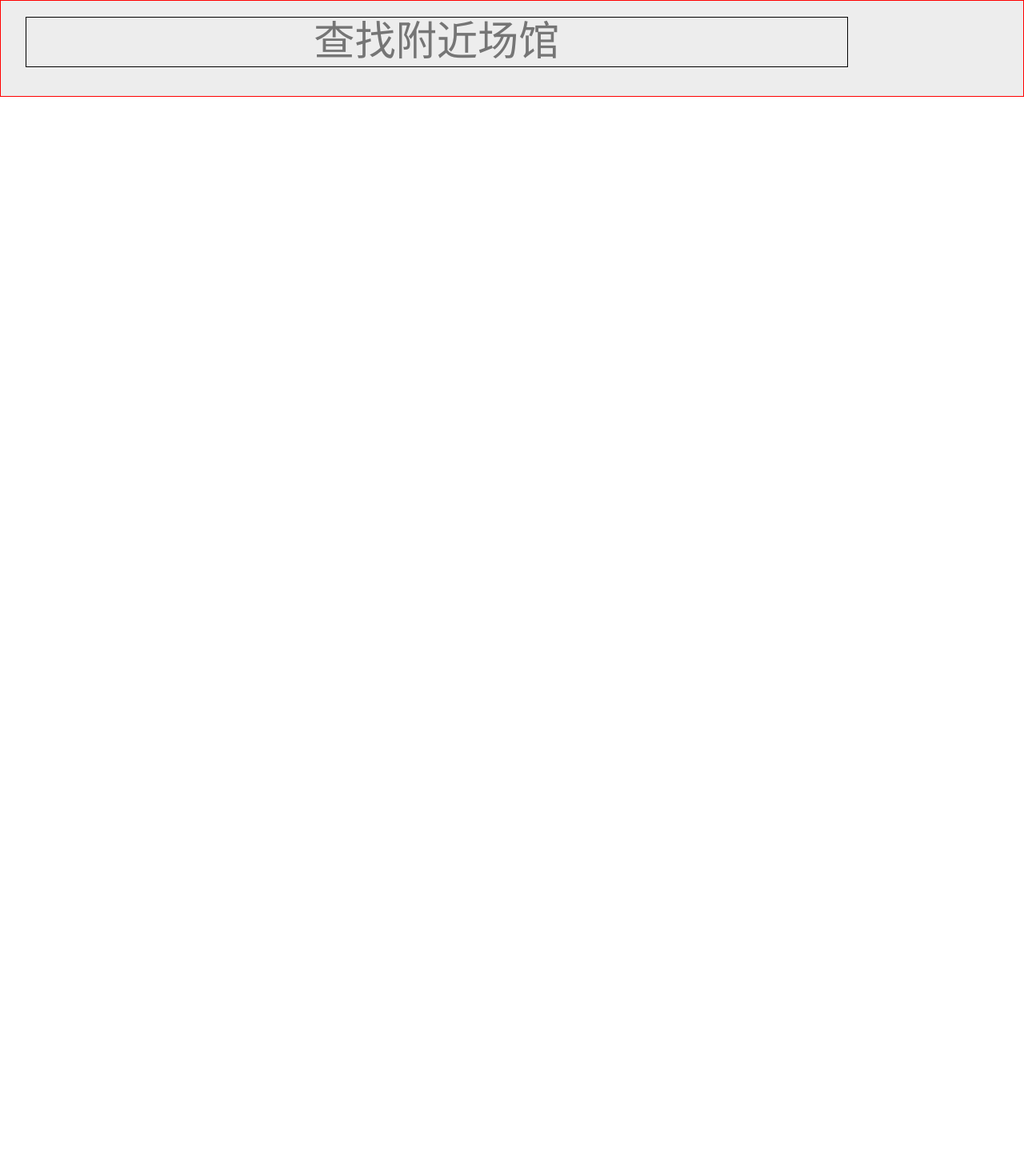
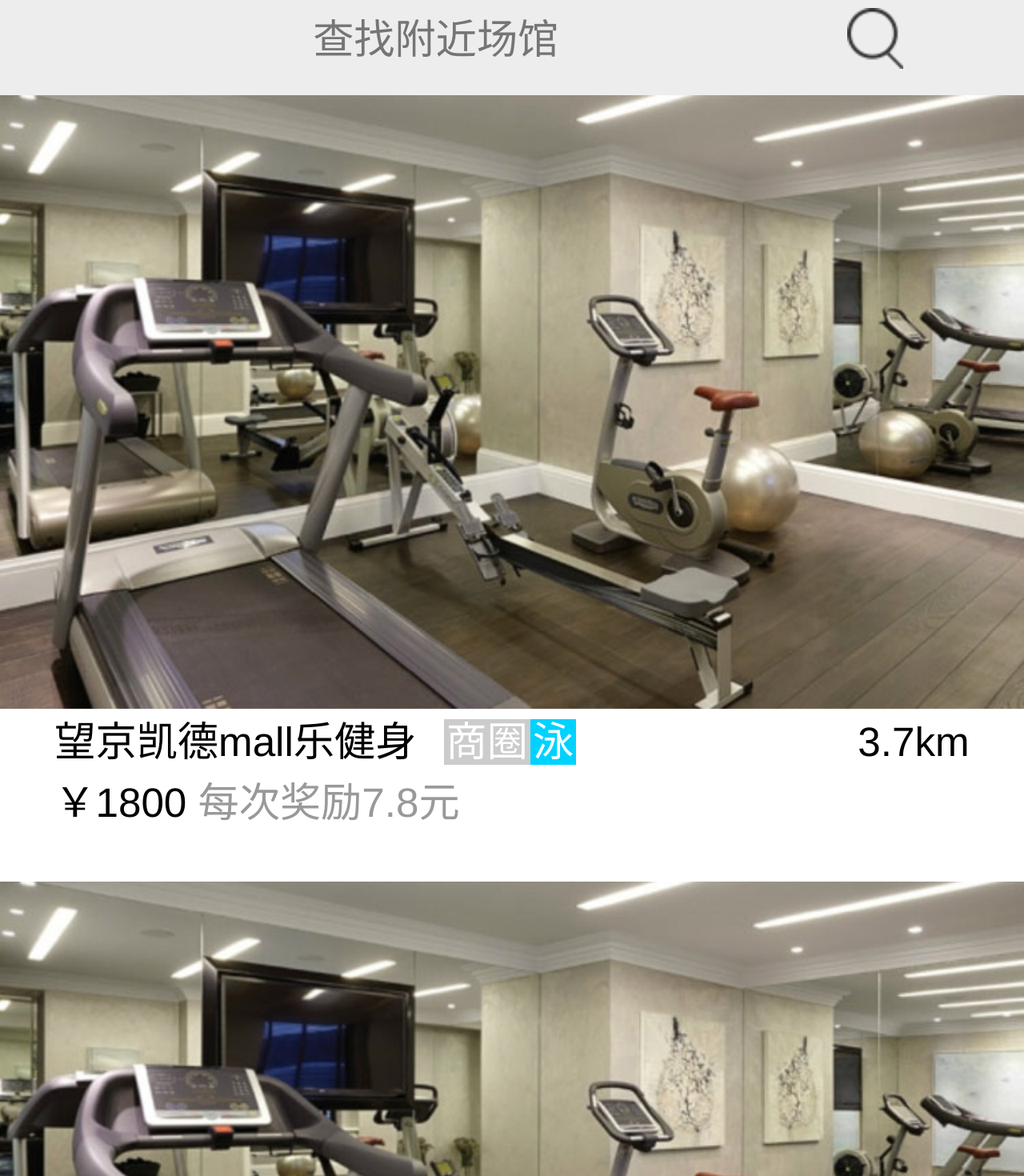
Before and after one commit to shen-sir/sweathuihan, a Vue app: page / in a window 1280 px wide. Shown: the top 1470 px of the page at 80% size. Before the commit the page ends 800 px from the top, so only its background shows below. Built offline with nearby package versions, Linux system fonts and the light colour scheme.

Commit message:
场馆列表

```diff
--- a/src/App.vue
+++ b/src/App.vue
@@ -20,18 +20,25 @@ input:focus{
     -webkit-user-modify:read-write-plaintext-only;
 }
 *:focus {outline: none;}
+p{
+  margin: 0;
+  padding: 0;
+}
 #app {
   font-family: 'Avenir', Helvetica, Arial, sans-serif;
   -webkit-font-smoothing: antialiased;
   -moz-osx-font-smoothing: grayscale;
+  height:  100%;
   /*text-align: center;*/
   /*color: #2c3e50;*/
   /*margin-top: 60px;*/
 }
 html{
   font-size: calc(100vw/3.75);
+  height: 100%;
 }
 body{
   font-size: 0.15rem;
+  height: 100%;
 }
 </style>
--- a/src/components/Hello.vue
+++ b/src/components/Hello.vue
@@ -2,6 +2,17 @@
   <div class="hello">
     <div class="search">
       <input placeholder="查找附近场馆" type="text">
+      <img src="../assets/search.png">
+    </div>
+    <div class="contain">
+      <img src="../assets/info.jpg" >
+      <p class="name">望京凯德mall乐健身<span class="km">3.7km</span><span class="one">商圈</span><span class="two">泳</span></p>
+      <p class="price">￥1800 <span>每次奖励7.8元</span>  </p>
+    </div>
+    <div class="contain">
+      <img src="../assets/info.jpg" >
+      <p class="name">望京凯德mall乐健身<span class="km">3.7km</span><span class="one">商圈</span><span class="two">泳</span></p>
+      <p class="price">￥1800 <span>每次奖励7.8元</span>  </p>
     </div>
   </div>
 </template>
@@ -20,8 +31,9 @@ export default {
 <!-- Add "scoped" attribute to limit CSS to this component only -->
 <style lang='less' scoped >
 div.hello{
-  border: 1px solid red;
+  /*border: 1px solid red;*/
   height: 100%;
+  background: #ededed;
   .search{
     width: 100%;
     height: .35rem;
@@ -30,10 +42,50 @@ div.hello{
     input{
       width: 80%;
       background: #ededed;
-      border: 1px solid black;
+      border: 0;
       margin-top: .06rem;
       margin-left: .09rem;
       text-align: center;
+      vertical-align:super;
+    }
+    img{
+      height: .22rem;
+    }
+  }
+  .contain{
+    font-size: .15rem;
+    background: white;
+    padding-bottom: .1rem;
+    margin-bottom: .1rem;
+    img{
+      width: 100%;
+    }
+    p,.tag{
+      padding: 0 .20rem;
+    }
+    .name{
+      .km{
+        float: right;
+      }
+      .one{
+        background: #cccccc;
+        padding: 0px 3px;
+        color: white;
+        margin-left: .1rem;
+        /*float: right;*/
+      }
+      .two{
+        background: #00d2ff;
+        color: white;
+        /*float: right;*/
+        padding: 0px 3px;
+      }
+    }
+    .price{
+      padding-top: .05rem;
+      span{
+        color: #999999;
+      }
     }
   }
 }
```
Also changed, not shown: src/assets/info.jpg (added).
